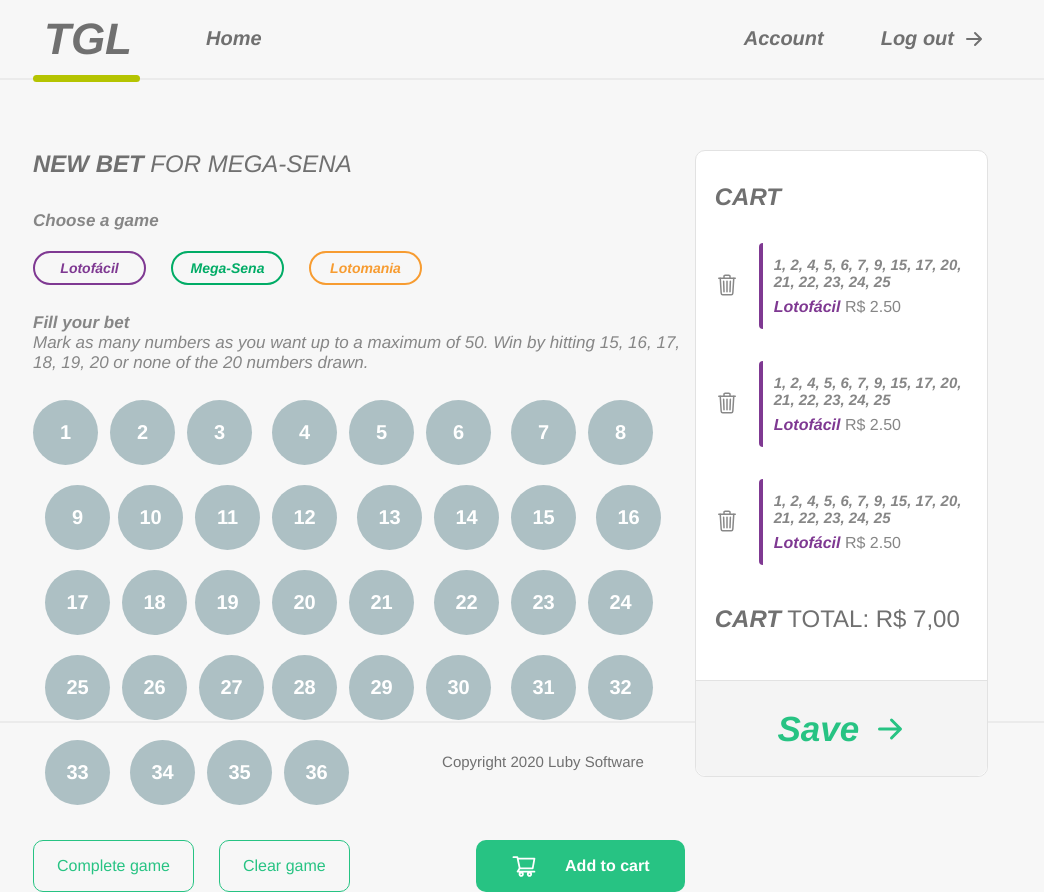
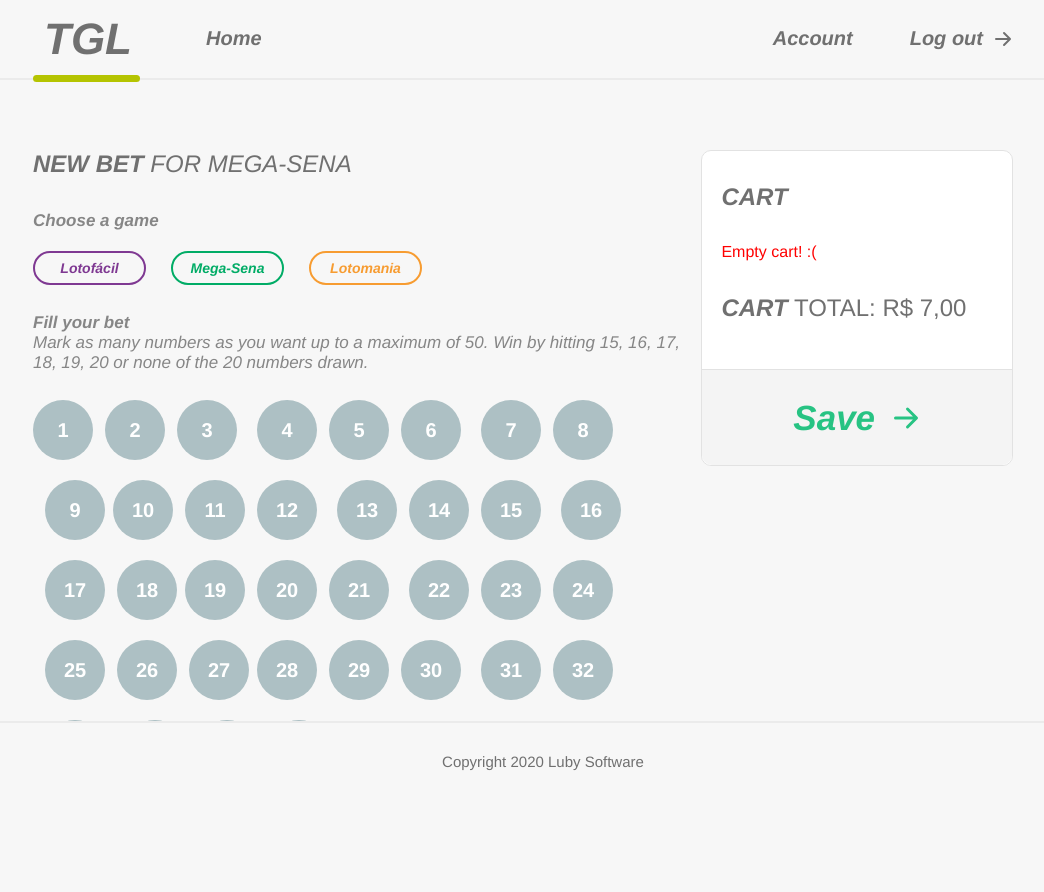
Before and after one commit to Pecorario/final-test-react, a React app: page /new-bet in a window 1280 px wide. Shown: the whole page, without its empty margins (97-1141 px from the left). After the commit the page ends 800 px from the top, so only its background shows below. Built offline with nearby package versions, Linux system fonts and the light colour scheme.

Commit message:
cart refactoring

```diff
--- /dev/null
+++ b/src/components/Cart/index.tsx
@@ -0,0 +1,41 @@
+// import { CardCart } from '@components/CardCart';
+import { HiArrowRight } from 'react-icons/hi';
+
+import {
+  Container,
+  Items,
+  SaveContent,
+  SaveButton,
+  TotalPrice
+} from './styles';
+
+export const Cart: React.FC = () => {
+  // const game = {
+  //   color: '#7F3992',
+  //   numbers: [1, 2, 4, 5, 6, 7, 9, 15, 17, 20, 21, 22, 23, 24, 25],
+  //   date: '30/11/2020',
+  //   price: 2.5,
+  //   name: 'Lotofácil'
+  // };
+
+  return (
+    <Container>
+      <h2>CART</h2>
+
+      <Items>
+        <span>Empty cart! :(</span>
+        {/* <CardCart game={game} /> */}
+      </Items>
+
+      <TotalPrice>
+        <strong>CART</strong> TOTAL: <span>R$ 7,00</span>
+      </TotalPrice>
+
+      <SaveContent>
+        <SaveButton>
+          Save <HiArrowRight />
+        </SaveButton>
+      </SaveContent>
+    </Container>
+  );
+};
--- /dev/null
+++ b/src/components/Cart/styles.ts
@@ -0,0 +1,76 @@
+import styled from 'styled-components';
+
+export const Container = styled.div`
+  width: 317px;
+  height: fit-content;
+  background: #fff;
+
+  display: flex;
+  flex-direction: column;
+  justify-content: space-between;
+
+  border-radius: 10px;
+  border: 1px solid #e2e2e2;
+
+  & h2 {
+    margin: 32px 0 32px 19px;
+
+    font-size: 24px;
+    font-style: italic;
+    color: #707070;
+  }
+`;
+
+export const Items = styled.div`
+  margin-left: 19px;
+  margin-right: 19px;
+  max-height: 354px;
+  overflow-y: auto;
+
+  span {
+    display: inline-block;
+    color: #ff0000;
+    margin-bottom: 25px;
+  }
+`;
+
+export const TotalPrice = styled.h3`
+  margin: 8px 0 47px 19px;
+
+  font-size: 24px;
+  font-weight: lighter;
+  color: #707070;
+
+  & strong {
+    font-style: italic;
+  }
+`;
+
+export const SaveContent = styled.div`
+  height: 96px;
+  width: 100%;
+
+  background: #f4f4f4;
+  border-top: 1px solid #e2e2e2;
+  border-radius: 0 0 10px 10px;
+
+  display: flex;
+  align-items: center;
+  justify-content: center;
+`;
+
+export const SaveButton = styled.button`
+  font-size: 35px;
+  font-weight: bold;
+  font-style: italic;
+  color: #27c383;
+
+  display: flex;
+  align-items: center;
+
+  & svg {
+    color: #27c383;
+    font-size: 30px;
+    margin-left: 1rem;
+  }
+`;
--- a/src/components/Header/styles.ts
+++ b/src/components/Header/styles.ts
@@ -43,7 +43,7 @@ export const LinkTo = styled(Link)`
 `;
 
 export const Session = styled.div`
-  margin-right: 199px;
+  margin-right: 170px;
   display: flex;
   align-items: center;
 
--- a/src/components/LoggedComponent/styles.ts
+++ b/src/components/LoggedComponent/styles.ts
@@ -5,5 +5,6 @@ export const Container = styled.div`
   justify-content: space-between;
 
   height: calc(100vh - 159px);
-  padding: 70.5px 195px 50px 130px;
+  overflow-y: auto;
+  padding: 70.5px 170px 50px 130px;
 `;
--- a/src/pages/NewBet/index.tsx
+++ b/src/pages/NewBet/index.tsx
@@ -1,8 +1,7 @@
-import { CardCart } from '@components/CardCart';
+import { Cart } from '@components/Cart';
 import { GameButton } from '@components/GameButton';
 import { LoggedComponent } from '@components/LoggedComponent';
 import { AiOutlineShoppingCart } from 'react-icons/ai';
-import { HiArrowRight } from 'react-icons/hi';
 
 import {
   Container,
@@ -11,30 +10,17 @@ import {
   BetNumber,
   ContentButtons,
   BetButton,
-  AddButton,
-  Cart,
-  Items,
-  TotalPrice,
-  SaveButton,
-  SaveContent
+  AddButton
 } from './styles';
 
 export function NewBet() {
-  const game = {
-    color: '#7F3992',
-    numbers: [1, 2, 4, 5, 6, 7, 9, 15, 17, 20, 21, 22, 23, 24, 25],
-    date: '30/11/2020',
-    price: 2.5,
-    name: 'Lotofácil'
-  };
-
   let numbers = [];
   for (let i = 1; i <= 36; i++) {
     numbers.push(i);
   }
 
   function renderNumberButton(number: number) {
-    return <BetNumber>{number}</BetNumber>;
+    return <BetNumber key={number}>{number}</BetNumber>;
   }
 
   return (
@@ -76,27 +62,7 @@ export function NewBet() {
         </ContentButtons>
       </Container>
 
-      <Cart className="cart">
-        <h2>CART</h2>
-
-        <Items>
-          <div>
-            <CardCart game={game} />
-            <CardCart game={game} />
-            <CardCart game={game} />
-          </div>
-        </Items>
-
-        <TotalPrice>
-          <strong>CART</strong> TOTAL: <span>R$ 7,00</span>
-        </TotalPrice>
-
-        <SaveContent>
-          <SaveButton>
-            Save <HiArrowRight />
-          </SaveButton>
-        </SaveContent>
-      </Cart>
+      <Cart />
     </LoggedComponent>
   );
 }
--- a/src/pages/NewBet/styles.ts
+++ b/src/pages/NewBet/styles.ts
@@ -1,8 +1,8 @@
 import styled from 'styled-components';
 
 export const Container = styled.div`
-  width: 705px;
-  max-height: 100%;
+  width: 670px;
+  max-height: calc(100vh - 159px);
   margin-right: 10px;
 
   & h2 {
@@ -43,8 +43,8 @@ export const ContentNumbers = styled.div`
 `;
 
 export const BetNumber = styled.button`
-  width: 65px;
-  height: 65px;
+  width: 60px;
+  height: 60px;
   margin-bottom: 20px;
   background: #adc0c4;
   border-radius: 50%;
@@ -118,72 +118,3 @@ export const AddButton = styled.button`
     margin-right: 28px;
   }
 `;
-
-export const Cart = styled.div`
-  width: 317px;
-  height: fit-content;
-  background: #fff;
-
-  display: flex;
-  flex-direction: column;
-  justify-content: space-between;
-
-  border-radius: 10px;
-  border: 1px solid #e2e2e2;
-
-  & h2 {
-    margin: 32px 0 32px 19px;
-
-    font-size: 24px;
-    font-style: italic;
-    color: #707070;
-  }
-`;
-
-export const Items = styled.div`
-  margin-left: 19px;
-  margin-right: 19px;
-  max-height: 354px;
-  overflow-y: auto;
-`;
-
-export const TotalPrice = styled.h3`
-  margin: 8px 0 47px 19px;
-
-  font-size: 24px;
-  font-weight: lighter;
-  color: #707070;
-
-  & strong {
-    font-style: italic;
-  }
-`;
-
-export const SaveContent = styled.div`
-  height: 96px;
-  width: 100%;
-
-  background: #f4f4f4;
-  border-top: 1px solid #e2e2e2;
-  border-radius: 0 0 10px 10px;
-
-  display: flex;
-  align-items: center;
-  justify-content: center;
-`;
-
-export const SaveButton = styled.button`
-  font-size: 35px;
-  font-weight: bold;
-  font-style: italic;
-  color: #27c383;
-
-  display: flex;
-  align-items: center;
-
-  & svg {
-    color: #27c383;
-    font-size: 30px;
-    margin-left: 1rem;
-  }
-`;
```
Also changed, not shown: public/games.json (added, +37 -0 lines).
